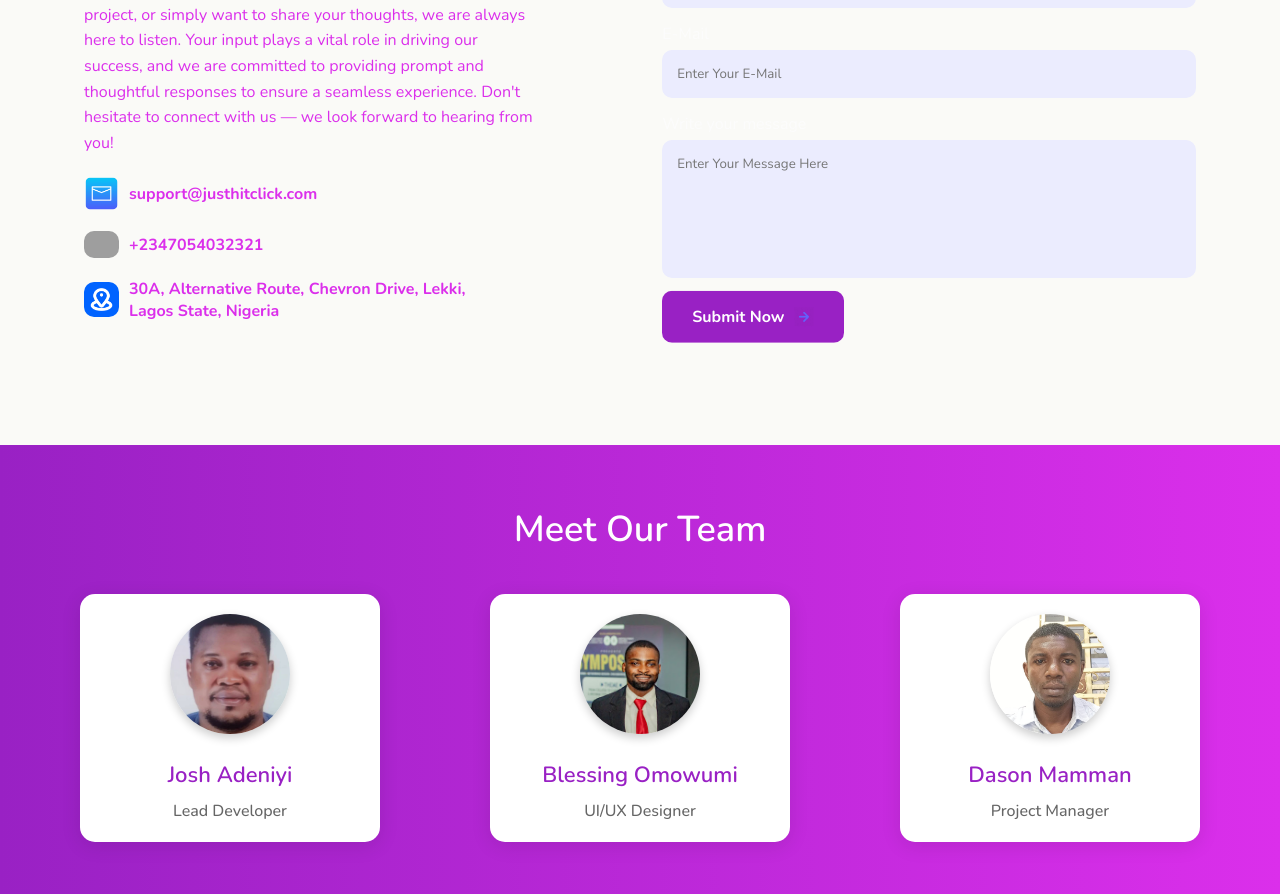
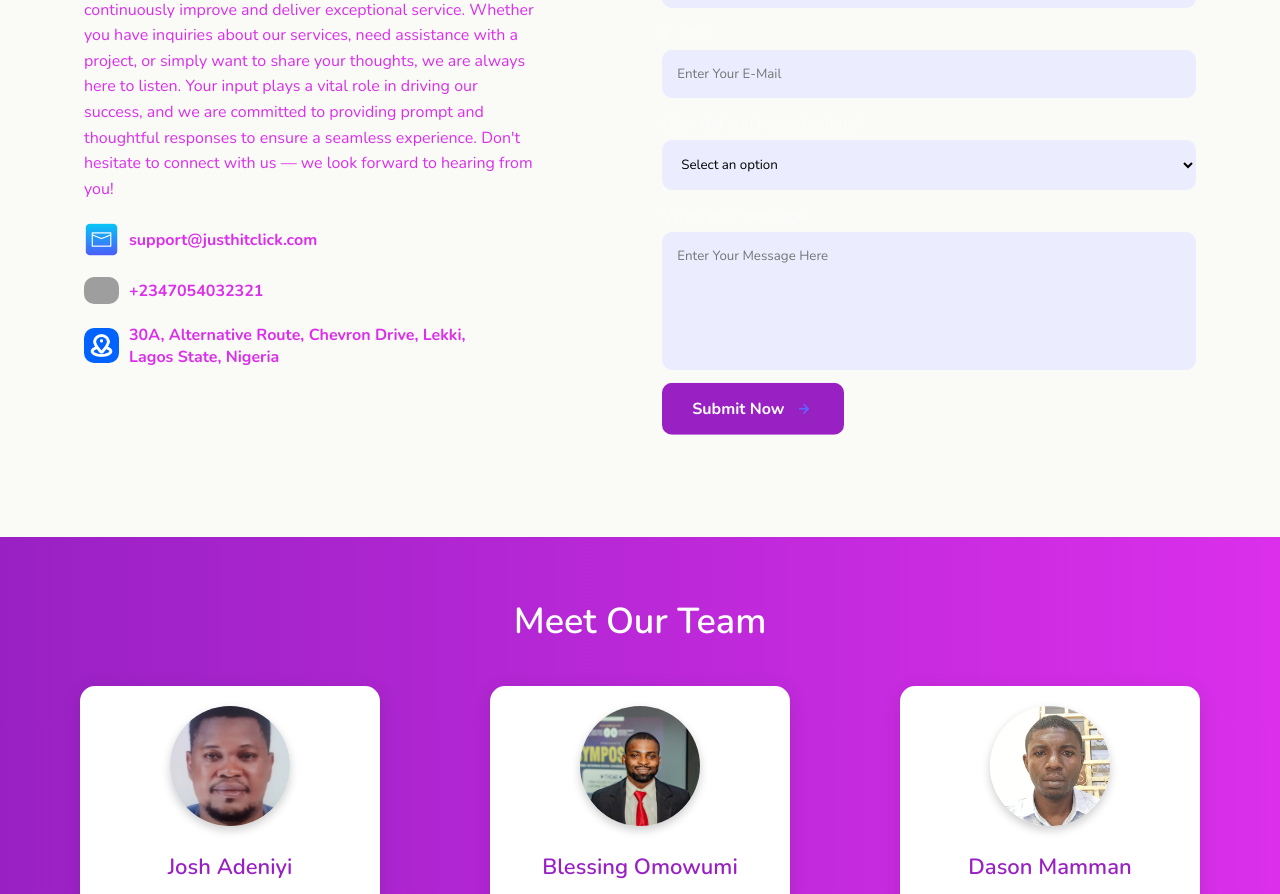
Before and after one commit to monycanbuy/justhitclick, a React (Vite) app: page / in a window 1280 px wide. Shown: the part 3088-3982 px from the top of the page. Built offline with nearby package versions, Linux system fonts and the light colour scheme; grey boxes are pictures that could not be loaded.

Commit message:
Update project

```diff
--- a/src/Components/ContactSection/Contact.jsx
+++ b/src/Components/ContactSection/Contact.jsx
@@ -89,6 +89,14 @@ const Contact = () => {
             placeholder="Enter Your E-Mail"
             required
           />
+          <label>How did you hear about us?</label>
+          <select type="select" name="howDidYouHearAboutUs" required>
+            <option value="">Select an option</option>
+            <option value="Google">Google</option>
+            <option value="Social Media">Social Media</option>
+            <option value="Friend or Family">Friend or Family</option>
+            <option value="Other">Other</option>
+          </select>
           <label>Write your message</label>
           <textarea
             name="message"
--- a/src/Components/TeamSection/Team.jsx
+++ b/src/Components/TeamSection/Team.jsx
@@ -6,7 +6,7 @@ import pics3 from "../../assets/images/blessing.png";
 
 const Team = () => {
   return (
-    <section className="team-section">
+    <section className="team-section team">
       <h2>Meet Our Team</h2>
       <div className="team-container">
         <div className="team-card">
```
